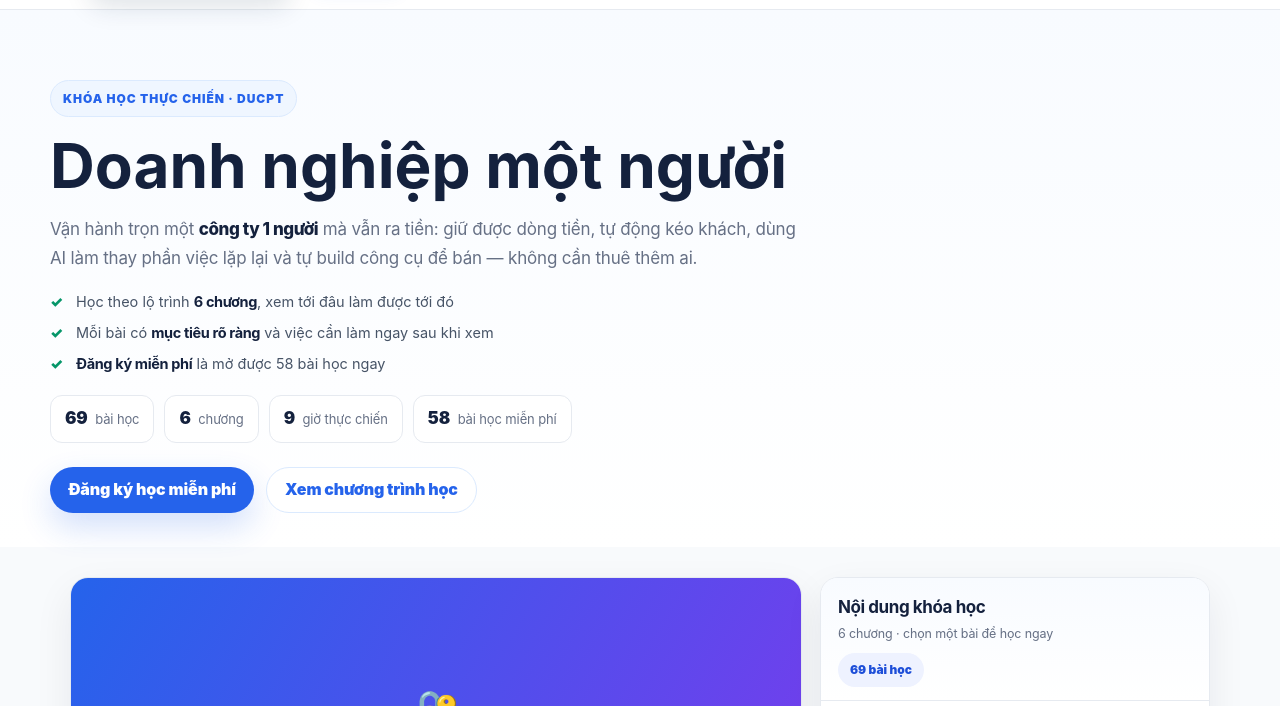
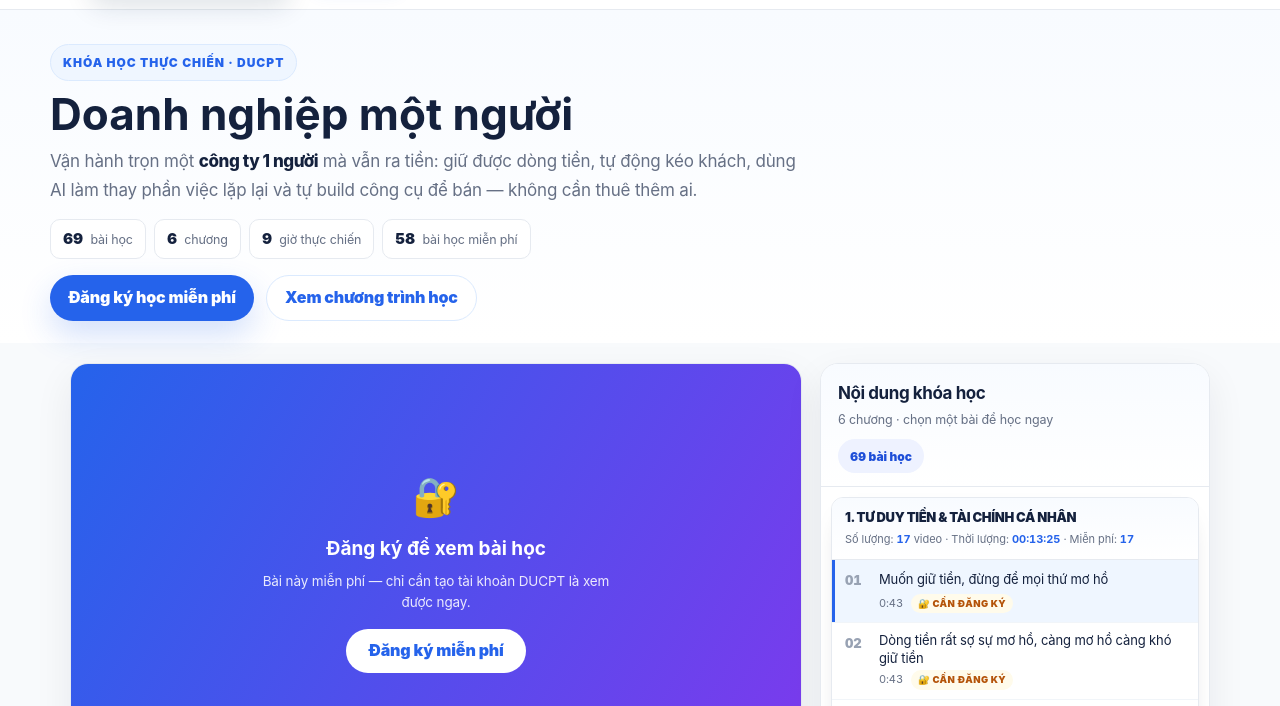
Before and after one commit to Ducpt88/dg-media-office, a plain HTML site: page khoa-hoc/index.html in a window 1280 px wide. Shown: the part 74-780 px from the top of the page. Drawn offline with Linux system fonts and the light colour scheme.

Commit message:
Sửa lỗi cắt cụt danh sách bài + thu gọn hero cho nội dung lên cao
Lỗi: .lesson-list là CSS grid có chiều cao cố định nên chia đều 6 chương mỗi
cái 72px rồi overflow:hidden cắt cụt — chương 1 cần 1318px chỉ hiện 64px, học
viên không thấy được bài nào. Sửa: đổi sang display:block để chương tự giãn
theo nội dung, cột phải cuộn riêng.

- Dòng bài gọn lại còn 2 hàng (tiêu đề trên, thời lượng + nhãn dưới):
  91px -> 62px mỗi dòng, cột hẹp đọc dễ hơn.
- Hero thu từ 537px xuống 333px: bỏ 3 gạch đầu dòng trùng với khối lợi ích bên
  dưới, giảm padding và cỡ chữ. Video + danh sách bài lên cao hơn 214px nên
  thấy ngay không cần cuộn.

Co-Authored-By: Claude Opus 4.8 <noreply@anthropic.com>

```diff
--- a/khoa-hoc/index.html
+++ b/khoa-hoc/index.html
@@ -113,15 +113,19 @@
     .curri-head{padding:16px 17px 13px;border-bottom:1px solid var(--line);background:linear-gradient(180deg,#f8fbff,#fff)}
     .curri-head h2{margin:0;font-size:17px}
     .curri-head p{margin:3px 0 9px;color:var(--muted);font-size:12.5px}
-    .curri .lesson-list{overflow-y:auto;padding:10px;gap:8px}
+    /* display:block — KHÔNG dùng grid ở đây, vì grid có chiều cao cố định sẽ
+       chia đều các chương rồi cắt cụt nội dung */
+    .curri .lesson-list{display:block;overflow-y:auto;padding:10px}
     .curri .ch{margin-bottom:8px;border-radius:12px}
     .curri .ch-head{padding:11px 13px}
     .curri .ch-head .ct{font-size:13px}
     .curri .ch-head .cm{font-size:11px;margin-top:4px}
-    .curri .lrow{grid-template-columns:26px minmax(0,1fr);gap:8px;padding:9px 13px;row-gap:5px}
-    .curri .lrow .du{grid-column:2;font-size:11px;color:var(--muted)}
-    .curri .lrow .ti{grid-column:2;font-size:13px;line-height:1.35}
-    .curri .lrow .bfree,.curri .lrow .bprem,.curri .lrow .blockreg{grid-column:2;justify-self:start;margin-top:2px}
+    /* Mỗi dòng gọn 2 hàng: tiêu đề trên, thời lượng + nhãn dưới */
+    .curri .lrow{grid-template-columns:26px auto minmax(0,1fr);gap:3px 8px;padding:9px 13px;align-items:center}
+    .curri .lrow .no{grid-column:1;grid-row:1;align-self:start;padding-top:1px}
+    .curri .lrow .ti{grid-column:2/-1;grid-row:1;font-size:13px;line-height:1.35}
+    .curri .lrow .du{grid-column:2;grid-row:2;font-size:11px;color:var(--muted)}
+    .curri .lrow .bfree,.curri .lrow .bprem,.curri .lrow .blockreg{grid-column:3;grid-row:2;justify-self:start;font-size:9.5px;padding:2px 7px}
     .curri .ch-more{padding:10px;font-size:12px}
     .curri .ch-none{padding:11px 13px;font-size:12px}
     .benefits{margin-top:16px;padding:22px}
@@ -130,15 +134,16 @@
     .bgrid article{padding:14px;border:1px solid var(--line);border-radius:12px;background:#f8fbff}
     .bgrid b{display:block;margin-bottom:4px;font-size:14px}
     .bgrid p{margin:0;color:var(--muted);font-size:12.5px;line-height:1.55}
-    .hero-lead{max-width:64ch;font-size:17px;line-height:1.7;color:var(--muted)}
+    /* Hero gọn lại để video + danh sách bài lên cao, đỡ phải cuộn */
+    .course-hero{padding:34px 20px 22px}
+    .course-hero h1{margin:10px 0 10px;font-size:clamp(30px,3.8vw,44px)}
+    .hero-lead{max-width:72ch;margin:0;font-size:15.5px;line-height:1.65;color:var(--muted)}
     .hero-lead strong{color:var(--ink);font-weight:800}
-    .hero-pts{list-style:none;margin:16px 0 0;padding:0;display:grid;gap:8px;max-width:62ch}
-    .hero-pts li{position:relative;padding-left:26px;color:#475467;font-size:14.5px}
-    .hero-pts li::before{content:"✓";position:absolute;left:0;top:0;color:var(--green);font-weight:900}
-    .hero-pts strong{color:var(--ink)}
-    .hero-stats{display:flex;gap:10px;flex-wrap:wrap;margin-top:20px}
-    .hero-stats span{padding:9px 14px;border:1px solid var(--line);border-radius:12px;background:#fff;color:var(--muted);font-size:13px}
-    .hero-stats b{color:var(--ink);font-size:17px;font-weight:900;margin-right:4px}
+    .hero-stats{display:flex;gap:8px;flex-wrap:wrap;margin-top:14px}
+    .hero-stats span{padding:7px 12px;border:1px solid var(--line);border-radius:10px;background:#fff;color:var(--muted);font-size:12.5px}
+    .hero-stats b{color:var(--ink);font-size:15px;font-weight:900;margin-right:4px}
+    .course-hero .hero-actions{margin-top:16px}
+    .course-shell{padding-top:20px}
     .register-card{display:none}
     @media(max-width:1080px){.course-layout{grid-template-columns:1fr}.curri{position:static;max-height:none;order:-1}.curri .lesson-list{max-height:460px}.bgrid{grid-template-columns:1fr}}
     .register-card.open{display:block;position:fixed;top:50%;left:50%;transform:translate(-50%,-50%);z-index:90;width:min(430px,93vw);max-height:88vh;overflow:auto;margin:0}
@@ -169,11 +174,6 @@
     <span class="eyebrow">Khóa học thực chiến · DUCPT</span>
     <h1 id="courseTitle">Doanh nghiệp một người</h1>
     <p class="hero-lead" id="courseGoal">Vận hành trọn một <strong>công ty 1 người</strong> mà vẫn ra tiền: giữ được dòng tiền, tự động kéo khách, dùng AI làm thay phần việc lặp lại và tự build công cụ để bán — không cần thuê thêm ai.</p>
-    <ul class="hero-pts">
-      <li>Học theo lộ trình <strong>6 chương</strong>, xem tới đâu làm được tới đó</li>
-      <li>Mỗi bài có <strong>mục tiêu rõ ràng</strong> và việc cần làm ngay sau khi xem</li>
-      <li><strong>Đăng ký miễn phí</strong> là mở được 58 bài học ngay</li>
-    </ul>
     <div class="hero-stats">
       <span><b id="hsLessons">69</b> bài học</span>
       <span><b>6</b> chương</span>
```
